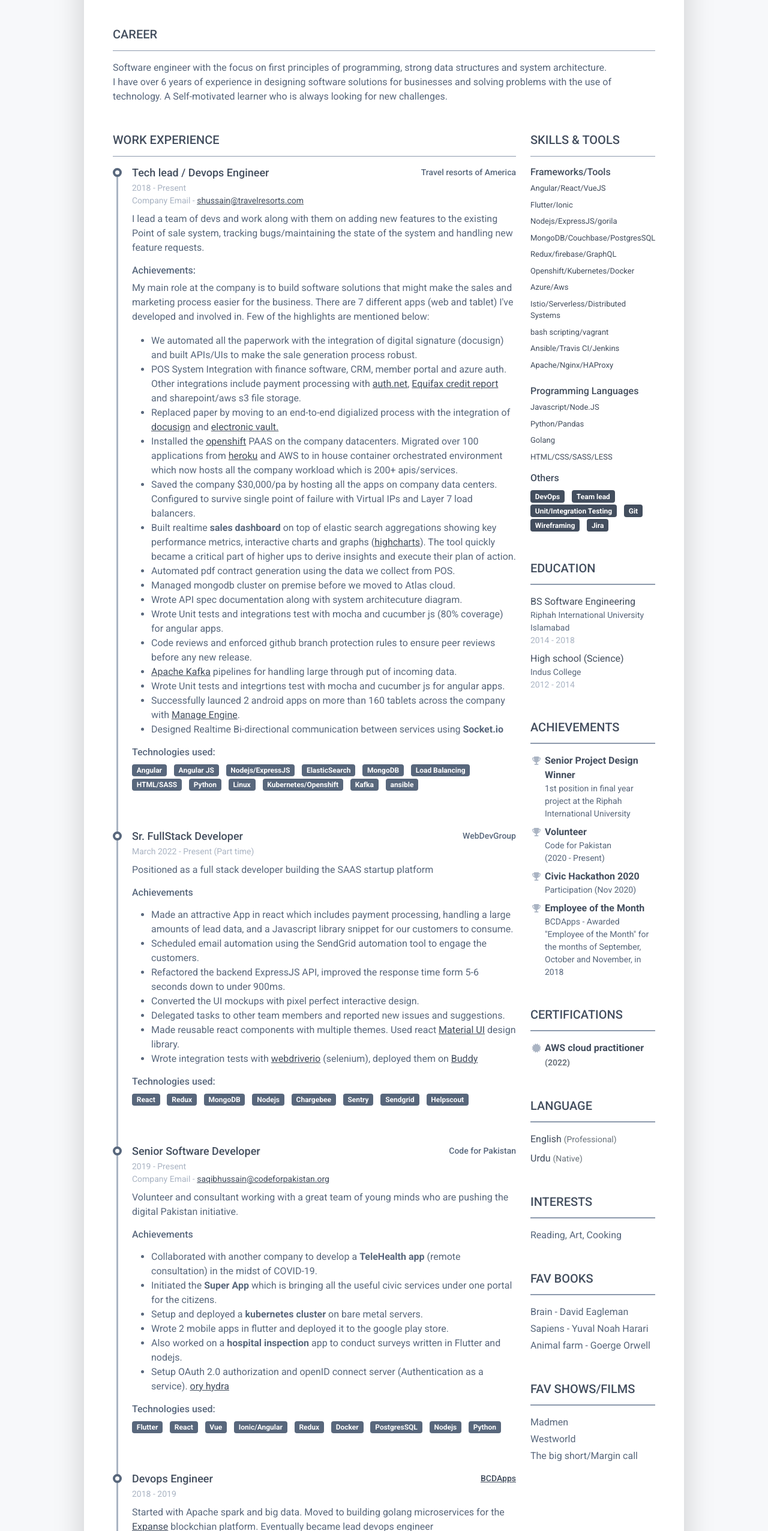
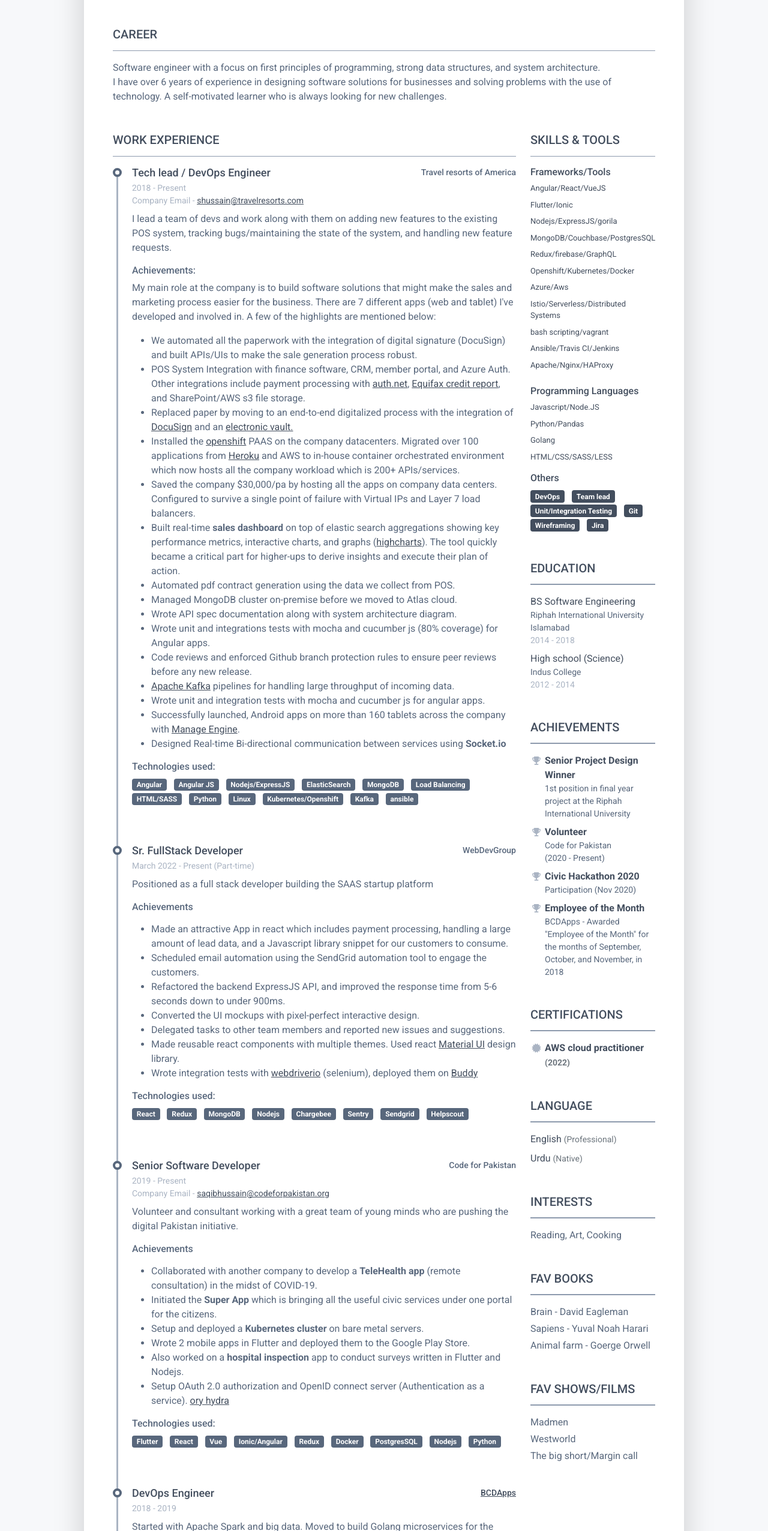
Before and after one commit to SaqibHussain44/saqibhussain44.github.io, a plain HTML site: page index.html in a window 1280 px wide. Shown: the part 248-2800 px from the top of the page at 60% size. Drawn offline with Linux system fonts and the light colour scheme.

Commit message:
corrections

```diff
--- a/index.html
+++ b/index.html
@@ -49,8 +49,8 @@
 					<h2 class="resume-section-title text-uppercase font-weight-bold pb-3 mb-3">Career</h2>
 					<div class="resume-section-content">
 						<p class="mb-0">
-							Software engineer with the focus on first principles of programming, strong data structures and system architecture. <br/>
-							I have over 6 years of experience in designing software solutions for businesses and solving problems with the use of technology.	A Self-motivated learner who is always looking for new challenges.
+							Software engineer with a focus on first principles of programming, strong data structures, and system architecture. <br/>
+							I have over 6 years of experience in designing software solutions for businesses and solving problems with the use of technology.	A self-motivated learner who is always looking for new challenges.
 						</p>
 					</div>
 				</section>
@@ -64,7 +64,7 @@
 									<article class="resume-timeline-item position-relative pb-5">
 										<div class="resume-timeline-item-header mb-2">
 											<div class="d-flex flex-column flex-md-row">
-												<h3 class="resume-position-title font-weight-bold mb-1">Tech lead / Devops Engineer</h3>
+												<h3 class="resume-position-title font-weight-bold mb-1">Tech lead / DevOps Engineer</h3>
 												<div class="resume-company-name ms-auto">Travel resorts of America</div>
 											</div>
 											<!--//row-->
@@ -72,26 +72,26 @@
 											<div class="resume-position-time">Company Email - <a href="mailto:shussain@travelresorts.com" target="_blank">shussain@travelresorts.com</a></div>
 										</div><!--//resume-timeline-item-header-->
 										<div class="resume-timeline-item-desc">
-											<p>I lead a team of devs and work along with them on adding new features to the existing Point of sale system, tracking bugs/maintaining the state of the system and handling new feature requests.
+											<p>I lead a team of devs and work along with them on adding new features to the existing POS system, tracking bugs/maintaining the state of the system, and handling new feature requests.
 												</p>
 											<h4 class="resume-timeline-item-desc-heading font-weight-bold">Achievements:</h4>
-											<p>My main role at the company is to build software solutions that might make the sales and marketing process easier for the business. There are 7 different apps (web and tablet) I've developed and involved in. Few of the highlights are mentioned below:</p>
+											<p>My main role at the company is to build software solutions that might make the sales and marketing process easier for the business. There are 7 different apps (web and tablet) I've developed and involved in. A few of the highlights are mentioned below:</p>
 											<ul>
-												<li>We automated all the paperwork with the integration of digital signature (docusign) and built APIs/UIs to make the sale generation process robust.</li>
-												<li>POS System Integration with finance software, CRM, member portal and azure auth. Other integrations include payment processing with <a href="https://www.authorize.net/" target="_blank">auth.net</a>, <a href="https://www.equifax.com/" target="_blank">Equifax credit report</a> and sharepoint/aws s3 file storage.</li>
-												<li>Replaced paper by moving to an end-to-end digialized process with the integration of <a target="_blank" href="https://www.docusign.com/">docusign</a> and <a href="https://www.wolterskluwer.com/en/solutions/eoriginal" target="_blank">electronic vault.</a></li>
-												<li>Installed the <a href="https://docs.openshift.com/" target="_blank">openshift</a> PAAS on the company datacenters. Migrated over 100 applications from <a href="https://www.heroku.com/" target="_blank">heroku</a> and AWS to in house container orchestrated environment which now hosts all the company workload which is 200+ apis/services.</li>
-												<li>Saved the company $30,000/pa by hosting all the apps on company data centers. Configured to survive single point of failure with Virtual IPs and Layer 7 load balancers.</li>
-												<li>Built realtime <b>sales dashboard</b> on top of elastic search aggregations showing key performance metrics, interactive charts and graphs (<a href="https://www.highcharts.com/" target="_blank">highcharts</a>). The tool quickly became a critical part of higher ups to derive insights and execute their plan of action.</li>
+												<li>We automated all the paperwork with the integration of digital signature (DocuSign) and built APIs/UIs to make the sale generation process robust.</li>
+												<li>POS System Integration with finance software, CRM, member portal, and Azure Auth. Other integrations include payment processing with <a href="https://www.authorize.net/" target="_blank">auth.net</a>, <a href="https://www.equifax.com/" target="_blank">Equifax credit report</a>, and SharePoint/AWS s3 file storage.</li>
+												<li>Replaced paper by moving to an end-to-end digitalized process with the integration of <a target="_blank" href="https://www.docusign.com/">DocuSign</a> and an <a href="https://www.wolterskluwer.com/en/solutions/eoriginal" target="_blank"> electronic vault.</a></li>
+												<li>Installed the <a href="https://docs.openshift.com/" target="_blank">openshift</a> PAAS on the company datacenters. Migrated over 100 applications from <a href="https://www.heroku.com/" target="_blank">Heroku</a> and AWS to in-house container orchestrated environment which now hosts all the company workload which is 200+ APIs/services.</li>
+												<li>Saved the company $30,000/pa by hosting all the apps on company data centers. Configured to survive a single point of failure with Virtual IPs and Layer 7 load balancers.</li>
+												<li>Built real-time <b>sales dashboard</b> on top of elastic search aggregations showing key performance metrics, interactive charts, and graphs (<a href="https://www.highcharts.com/" target="_blank">highcharts</a>). The tool quickly became a critical part for higher-ups to derive insights and execute their plan of action.</li>
 												<li>Automated pdf contract generation using the data we collect from POS.</li>
-												<li>Managed mongodb cluster on premise before we moved to Atlas cloud.</li>
-												<li>Wrote API spec documentation along with system architecuture diagram.</li>
-												<li>Wrote Unit tests and integrations test with mocha and cucumber js (80% coverage) for angular apps.</li>
-												<li>Code reviews and enforced github branch protection rules to ensure peer reviews before any new release.</li>
-												<li><a href="https://kafka.apache.org/" target="_blank">Apache Kafka</a> pipelines for handling  large through put of incoming data.</li>
-												<li>Wrote Unit tests and integrtions test with mocha and cucumber js for angular apps.</li>
-												<li>Successfully launced 2 android apps on more than 160 tablets across the company with <a target="_blank" href="https://www.manageengine.com/">Manage Engine</a>.</li>
-												<li>Designed Realtime Bi-directional communication between services using <b>Socket.io</b></li>
+												<li>Managed MongoDB cluster on-premise before we moved to Atlas cloud.</li>
+												<li>Wrote API spec documentation along with system architecture diagram.</li>
+												<li>Wrote unit and integrations tests with mocha and cucumber js (80% coverage) for Angular apps.</li>
+												<li>Code reviews and enforced Github branch protection rules to ensure peer reviews before any new release.</li>
+												<li><a href="https://kafka.apache.org/" target="_blank">Apache Kafka</a> pipelines for handling  large throughput of incoming data.</li>
+												<li>Wrote unit and integration tests with mocha and cucumber js for angular apps.</li>
+												<li>Successfully launched, Android apps on more than 160 tablets across the company with <a target="_blank" href="https://www.manageengine.com/">Manage Engine</a>.</li>
+												<li>Designed Real-time Bi-directional communication between services using <b>Socket.io</b></li>
 											</ul>
 											<h4 class="resume-timeline-item-desc-heading font-weight-bold">Technologies used:</h4>
 											<ul class="list-inline">
@@ -117,17 +117,17 @@
 												<h3 class="resume-position-title font-weight-bold mb-1">Sr. FullStack Developer</h3>
 												<div class="resume-company-name ms-auto">WebDevGroup</div>
 											</div><!--//row-->
-											<div class="resume-position-time">March 2022 - Present (Part time)</div>
+											<div class="resume-position-time">March 2022 - Present (Part-time)</div>
 										</div><!--//resume-timeline-item-header-->
 										<div class="resume-timeline-item-desc">
 											<p>Positioned as a full stack developer building the SAAS startup platform</p>
 											<h4 class="resume-timeline-item-desc-heading font-weight-bold">Achievements</h4>
 											<p>
 												<ul>
-													<li>Made an attractive App in react which includes payment processing, handling a large amounts of lead data, and a Javascript library snippet for our customers to consume.</li>
+													<li>Made an attractive App in react which includes payment processing, handling a large amount of lead data, and a Javascript library snippet for our customers to consume.</li>
 													<li>Scheduled email automation using the SendGrid automation tool to engage the customers.</li>
-													<li>Refactored the backend ExpressJS API, improved the response time form 5-6 seconds down to under 900ms.</li>
-													<li>Converted the UI mockups with pixel perfect interactive design.</li>
+													<li>Refactored the backend ExpressJS API, and improved the response time from 5-6 seconds down to under 900ms.</li>
+													<li>Converted the UI mockups with pixel-perfect interactive design.</li>
 													<li>Delegated tasks to other team members and reported new issues and suggestions.</li>
 													<li>Made reusable react components with multiple themes. Used react <a target="_blank" href="https://mui.com/">Material UI</a> design library.</li>
 													<li>Wrote integration tests with <a target="_blank" href="https://webdriver.io/">webdriverio</a> (selenium), deployed them on <a href="https://buddy.works/" target="_blank">Buddy</a> </li>
@@ -164,10 +164,10 @@
 												<ul>
 													<li>Collaborated with another company to develop a <b>TeleHealth app</b> (remote consultation) in the midst of COVID-19.</li>
 													<li>Initiated the <b>Super App</b> which is bringing all the useful civic services under one portal for the citizens.</li>
-													<li>Setup and deployed a <b>kubernetes cluster</b> on bare metal servers.</li>
-													<li>Wrote 2 mobile apps in flutter and deployed it to the google play store.</li>
-													<li>Also worked on a <b>hospital inspection</b> app to conduct surveys written in Flutter and nodejs.</li>
-													<li>Setup OAuth 2.0 authorization and openID connect server (Authentication as a service). <a href="https://www.ory.sh/hydra" target="_blank">ory hydra</a></li>
+													<li>Setup and deployed a <b>Kubernetes cluster</b> on bare metal servers.</li>
+													<li>Wrote 2 mobile apps in Flutter and deployed them to the Google Play Store.</li>
+													<li>Also worked on a <b>hospital inspection</b> app to conduct surveys written in Flutter and Nodejs.</li>
+													<li>Setup OAuth 2.0 authorization and OpenID connect server (Authentication as a service). <a href="https://www.ory.sh/hydra" target="_blank">ory hydra</a></li>
 												</ul>
 												</p>
 											<h4 class="resume-timeline-item-desc-heading font-weight-bold">Technologies used:</h4>
@@ -188,29 +188,29 @@
 									<article class="resume-timeline-item position-relative pb-5">
 										<div class="resume-timeline-item-header mb-2">
 											<div class="d-flex flex-column flex-md-row">
-													<h3 class="resume-position-title font-weight-bold mb-1">Devops Engineer</h3>
+													<h3 class="resume-position-title font-weight-bold mb-1">DevOps Engineer</h3>
 													<div class="resume-company-name ms-auto"><a target="_blank" href="http://bcdapps.io/#home">BCDApps</a></div>
 											</div><!--//row-->
 											<div class="resume-position-time">2018 - 2019</div>
 										</div><!--//resume-timeline-item-header-->
 										<div class="resume-timeline-item-desc">
-											<p>Started with Apache spark and big data. Moved to building golang microservices for the <a href="https://expanse.tech/" target="_blank">Expanse</a> blockchian platform. Eventually became lead devops engineer</p>
+											<p>Started with Apache Spark and big data. Moved to build Golang microservices for the <a href="https://expanse.tech/" target="_blank">Expanse</a> blockchain platform. Eventually became their lead DevOps engineer</p>
 											<h4 class="resume-timeline-item-desc-heading font-weight-bold">Achievements</h4>
 											<p>
 												<ul>
-													<li>Created performant golang functions which interact with the blockchain rpc and couchbase mirrored database.</li>
-													<li>Ran a full blockchain node on bare metal. Configured it to be utilised by our internal apis</li>
-													<li>Installed & managed serverless go applications and cron jobs on <a href="https://kubernetes.io/" target="_blank">kubernetes</a>.</li>
-													<li>Worked on the Tokenlab project which has the ability to start new ICOs using smart contracts on the expanse Blockchain.</li>
-													<li>Wrote workers and cron jobs to Sync payments and new transaction in realtime.</li>
+													<li>Created performant Golang functions which interact with the blockchain RPC and couchbase mirrored database.</li>
+													<li>Ran a full blockchain node on bare metal. Configured it to be utilized by our internal APIs</li>
+													<li>Installed & managed serverless Go applications and cron-jobs on <a href="https://kubernetes.io/" target="_blank">Kubernetes</a>.</li>
+													<li>Worked on the Tokenlab project which has the ability to start new ICOs using smart contracts on the Expanse Blockchain.</li>
+													<li>Wrote workers and cron jobs to sync payments and new transactions in real-time.</li>
 													<li>Added an embedded key/value database. <a href="https://github.com/boltdb/bolt">BoltDB</a> to improve performance and act as a fast cache.</li>
-													<li>Implemented role based access controls (RBAC) to authenticate users and external services.</li>
-													<li>Collaborated on Luna <b>crypto wallet</b> written in electron js and golang at the backend.</li>
-													<li>Automated CI/CD pipeline for serverless golang functions deployed on <a href="https://fission.io/" target="_blank">Fission</a></li>
+													<li>Implemented role-based access controls (RBAC) to authenticate users and external services.</li>
+													<li>Collaborated on Luna <b>crypto wallet</b> written in Electron js and Golang at the backend.</li>
+													<li>Automated CI/CD pipeline for serverless Golang functions deployed on <a href="https://fission.io/" target="_blank">Fission</a>.</li>
 													<li>Dockerized existing services.</li>
-													<li>Configured google container registry (gcr) for hosting all the docker images.</li>
-													<li>Managed company's internal linux servers. Staging environment for dev teams.</li>
-													<li>Wrote the api docs in <a href="https://www.mkdocs.org/" target="_blank">mkdocs</a>. Enabling multiple users to collaborate on documents
+													<li>Configured Google container registry (gcr) for hosting all the docker images.</li>
+													<li>Managed the company's internal Linux servers. Staging environment for dev teams.</li>
+													<li>Wrote the API docs in <a href="https://www.mkdocs.org/" target="_blank">mkdocs</a>. Enabling multiple users to collaborate on documents
 													</li>
 												</ul>
 											</p>
@@ -244,10 +244,10 @@
 											<p>Start-up company that is creating a real-estate platform like <b>Zillow</b> and an e-learning solution targeting <b>online assessments.</b>
 												<ul>
 													<li>Hybrid mobile app written in Ionic</li>
-													<li>Express js api.</li>
-													<li>Accurate google maps navigation to search for properties.</li>
-													<li>Attractive and mobile friendly user interfaces</li>
-													<li>Realtime communication between apps and services with the help of <a href="https://pusher.com/"><b>Pusher</b></a></li>
+													<li>Express js API.</li>
+													<li>Accurate Google Maps navigation to search for properties.</li>
+													<li>Attractive and mobile-friendly user interfaces.</li>
+													<li>Realtime communication between apps and services with the help of <a href="https://pusher.com/"><b>Pusher</b></a>.</li>
 												</ul>
 											</p>
 											<h4 class="resume-timeline-item-desc-heading font-weight-bold">Technologies used:</h4>
@@ -274,11 +274,11 @@
 										</div><!--//resume-timeline-item-header-->
 										<div class="resume-timeline-item-desc">
 											<p>
-												A social media platform for volunteers to contribute to the society. Earn badges by engageing in differnet social activities, gamified in a way for maximum traction and social incentives.
+												A social media platform for volunteers to contribute to society. Earn badges by engaging in different social activities, gamified in a way for maximum traction and social incentives.
 												<ul>
 													<li>Fast and responsive web app in MERN stack.</li>
-													<li>Rest api built following the REST guidelines.</li>
-													<li>Accurate google maps navigation to search for closeby events.</li>
+													<li>Rest API built following the REST guidelines.</li>
+													<li>Accurate Google Maps navigation to search for closeby events.</li>
 													<li>AWS S3 integration for file storage.</li>
 													<li>Social stats dashboard in chart.js.</li>
 													<li>Complete SRE documentation along with architecture and schema diagrams.</li>
@@ -422,7 +422,7 @@
 									<li class="mb-0 ps-4 mt-2 position-relative">
 										<i class="resume-award-icon fas fa-trophy position-absolute" data-fa-transform="shrink-2"></i>
 										<div class="resume-award-name">Employee of the Month</div>
-										<div class="resume-award-desc">BCDApps - Awarded "Employee of the Month" for the months of September, October and November, in 2018</div>
+										<div class="resume-award-desc">BCDApps - Awarded "Employee of the Month" for the months of September, October, and November, in 2018</div>
 								</li>
 								</ul>
 							</div>
```
